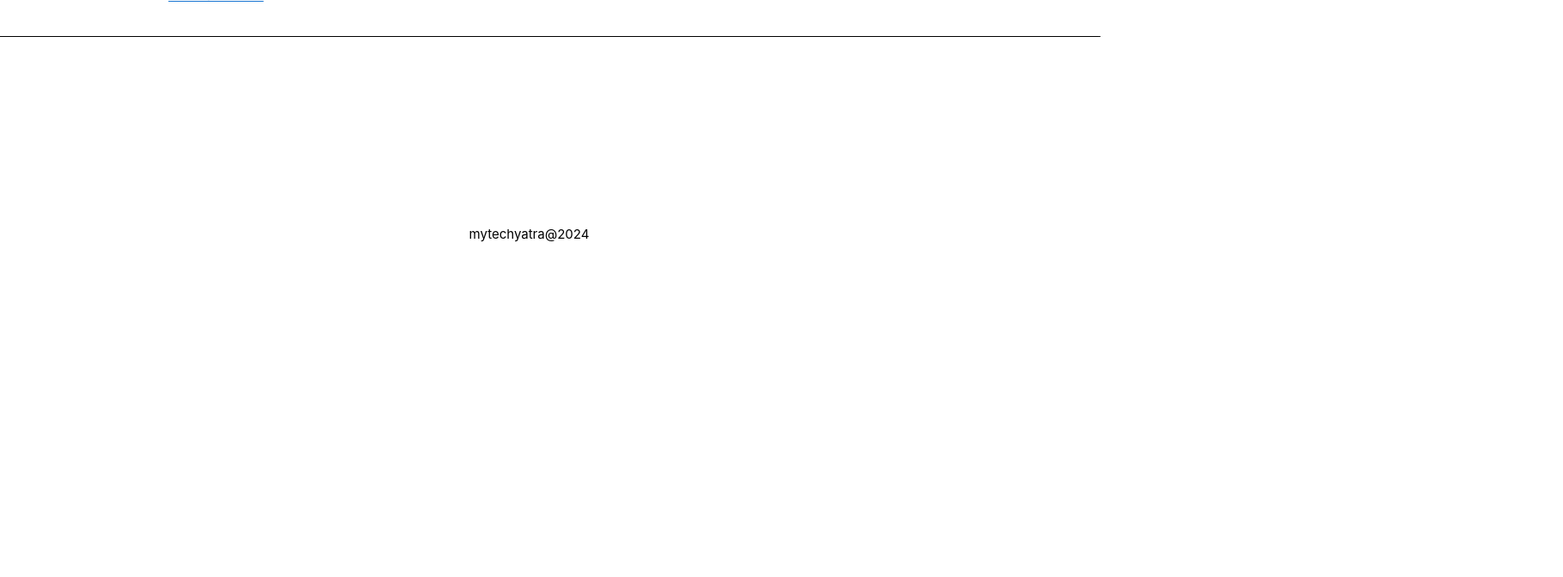
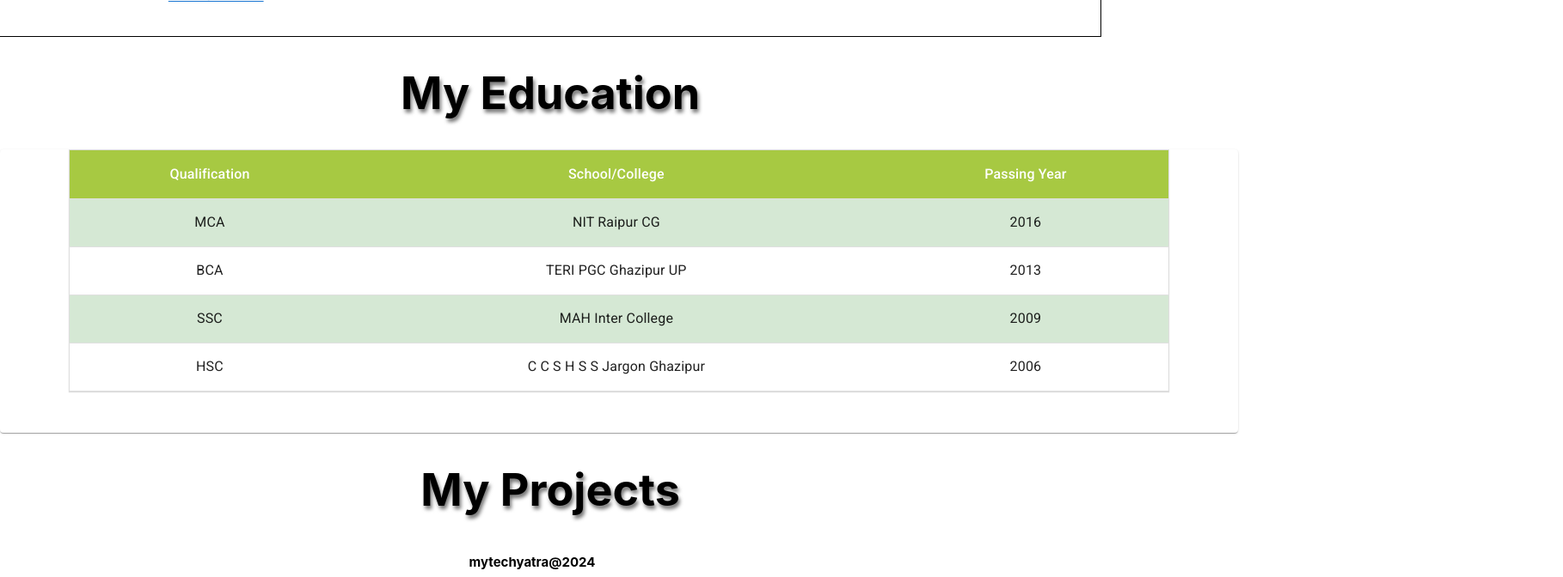
Before and after one commit to RamniwasG/my-tech-yatra, a React (Create React App) app: page / in a window 1280 px wide. Shown: the part 510-1182 px from the top of the page at 86% size, 1818 px wide, since content can reach past the window. Before the commit the page ends 800 px from the top, so only its background shows below. Built offline with nearby package versions, Linux system fonts and the light colour scheme.

Commit message:
my education page done

```diff
--- a/src/App.css
+++ b/src/App.css
@@ -17,8 +17,9 @@ h1 {
   padding: 1rem;
 }
 .footer {
-  position: fixed;
+  position: relative;
   bottom: 0;
   left: 42%;
   padding: .5rem;
+  font-weight: bold;
 }
--- /dev/null
+++ b/src/apis/db/index.js
@@ -0,0 +1,47 @@
+export const myWorkTour = [
+    {
+        tourType: 'Personal',
+        data: [
+            {
+                label: 'Ecommerce App',
+                value: 'ecom-app',
+                url: ''
+            },
+            {
+                label: 'Monthly Hisab Kitab',
+                value: 'msk',
+                url: ''
+            },
+            {
+                label: 'HR App',
+                value: 'hr-app',
+                url: 'https://pridim-hr-app.firebaseapp.com/'
+            },
+            {
+                label: 'My Tech Yatra',
+                value: 'mty',
+                url: 'https://my-tech-yatra.web.app/'
+            }
+        ]
+    },
+    {
+        tourType: 'Company',
+        data: [
+            {
+                label: 'MPTool UI',
+                value: 'mptool-ui',
+                url: ''
+            },
+            {
+                label: 'ePropertyPlus',
+                value: 'epp',
+                url: 'https://play.google.com/store/search?q=epropertyplus&c=apps&hl=en'
+            },
+            {
+                label: 'NextUp Performance',
+                value: 'nextup',
+                url: 'https://play.google.com/store/apps/details?id=com.nextup.app&hl=en'
+            }
+        ]
+    }
+]
--- a/src/components/MainContent.jsx
+++ b/src/components/MainContent.jsx
@@ -1,12 +1,16 @@
 import Box from '@mui/material/Box';
 import SearchBar from './contents/SearchBar';
 import MyWorkTour from './contents/MyWorkTour';
+import MyEducation from './contents/MyEducation';
+import MyProjects from './contents/MyProjects';
 
 const MainContent = () => {
 
     return <Box className="container">
         <SearchBar />
         <MyWorkTour />
+        <MyEducation />
+        <MyProjects />
     </Box>
 }
 
--- /dev/null
+++ b/src/components/contents/MyEducation.jsx
@@ -0,0 +1,12 @@
+import Box from '@mui/material/Box';
+import CustomTable from '../sharedComps/CustomTable';
+
+const MyEducation = () => {
+
+    return <Box className="container">
+        <h1 className='text-shadow'>My Education</h1>
+        <CustomTable />
+    </Box>
+}
+
+export default MyEducation;
--- /dev/null
+++ b/src/components/contents/MyProjects.jsx
@@ -0,0 +1,10 @@
+import Box from '@mui/material/Box';
+
+const MyProjects = () => {
+
+    return <Box className="container">
+        <h1 className='text-shadow'>My Projects</h1>
+    </Box>
+}
+
+export default MyProjects;
--- a/src/components/contents/MyWorkTour.jsx
+++ b/src/components/contents/MyWorkTour.jsx
@@ -1,53 +1,6 @@
 import { Button } from '@mui/material';
 import Box from '@mui/material/Box';
-
-const myWorkTour = [
-    {
-        tourType: 'Personal',
-        data: [
-            {
-                label: 'Ecommerce App',
-                value: 'ecom-app',
-                url: ''
-            },
-            {
-                label: 'Monthly Hisab Kitab',
-                value: 'msk',
-                url: ''
-            },
-            {
-                label: 'HR App',
-                value: 'hr-app',
-                url: 'https://pridim-hr-app.firebaseapp.com/'
-            },
-            {
-                label: 'My Tech Yatra',
-                value: 'mty',
-                url: 'https://my-tech-yatra.web.app/'
-            }
-        ]
-    },
-    {
-        tourType: 'Company',
-        data: [
-            {
-                label: 'MPTool UI',
-                value: 'mptool-ui',
-                url: ''
-            },
-            {
-                label: 'ePropertyPlus',
-                value: 'epp',
-                url: 'https://play.google.com/store/search?q=epropertyplus&c=apps&hl=en'
-            },
-            {
-                label: 'NextUp Performance',
-                value: 'nextup',
-                url: 'https://play.google.com/store/apps/details?id=com.nextup.app&hl=en'
-            }
-        ]
-    }
-]
+import { myWorkTour } from '../../apis/db';
 
 const MyWorkTour = () => {
 
--- /dev/null
+++ b/src/components/sharedCSS/customTable.css
@@ -0,0 +1,11 @@
+.custom-table {
+    min-width: 300px;
+    border: 1px solid #ddd;
+    box-shadow: 0px 1px 1px #ddd;
+    margin-bottom: 3rem;
+}
+.custom-table-container {
+    width: auto;
+    padding-left: 5rem;
+    padding-right: 5rem;
+}
--- /dev/null
+++ b/src/components/sharedComps/CustomTable.jsx
@@ -0,0 +1,72 @@
+import * as React from 'react';
+import { styled } from '@mui/material/styles';
+import Table from '@mui/material/Table';
+import TableBody from '@mui/material/TableBody';
+import TableCell, { tableCellClasses } from '@mui/material/TableCell';
+import TableContainer from '@mui/material/TableContainer';
+import TableHead from '@mui/material/TableHead';
+import TableRow from '@mui/material/TableRow';
+import Paper from '@mui/material/Paper';
+import './../sharedCSS/customTable.css';
+
+const StyledTableCell = styled(TableCell)(({ theme }) => ({
+  [`&.${tableCellClasses.head}`]: {
+    backgroundColor: '#A7C942',
+    color: theme.palette.common.white,
+    fontSize: 16
+  },
+  [`&.${tableCellClasses.body}`]: {
+    fontSize: 16,
+  },
+}));
+
+const StyledTableRow = styled(TableRow)(({ theme }) => ({
+  '&:nth-of-type(odd)': {
+    backgroundColor: '#D5E8D4',
+  },
+  // hide last border
+  '&:last-child td, &:last-child th': {
+    border: 0,
+  },
+}));
+
+function createData(Qualification, school_or_clg, passing_year) {
+  return { Qualification, school_or_clg, passing_year };
+}
+
+let rows = [
+  createData('HSC', 'C C S H S S Jargon Ghazipur', 2006),
+  createData('SSC', 'MAH Inter College', 2009),
+  createData('BCA', 'TERI PGC Ghazipur UP', 2013),
+  createData('MCA', 'NIT Raipur CG', 2016)
+];
+
+rows = rows.sort((a, b) => a.passing_year > b.passing_year ? -1
+        : a.passing_year < b.passing_year ? 1 : 0)
+
+export default function CustomTable() {
+  return (
+    <TableContainer component={Paper} className='custom-table-container'>
+      <Table className='custom-table' aria-label="customized table">
+        <TableHead>
+          <TableRow>
+            <StyledTableCell align="center">Qualification</StyledTableCell>
+            <StyledTableCell align="center">School/College</StyledTableCell>
+            <StyledTableCell align="center">Passing Year</StyledTableCell>
+          </TableRow>
+        </TableHead>
+        <TableBody>
+          {rows.map((row) => (
+            <StyledTableRow key={row.Qualification}>
+              <StyledTableCell component="th" scope="row" align="center">
+                {row.Qualification}
+              </StyledTableCell>
+              <StyledTableCell align="center">{row.school_or_clg}</StyledTableCell>
+              <StyledTableCell align="center">{row.passing_year}</StyledTableCell>
+            </StyledTableRow>
+          ))}
+        </TableBody>
+      </Table>
+    </TableContainer>
+  );
+}
```
